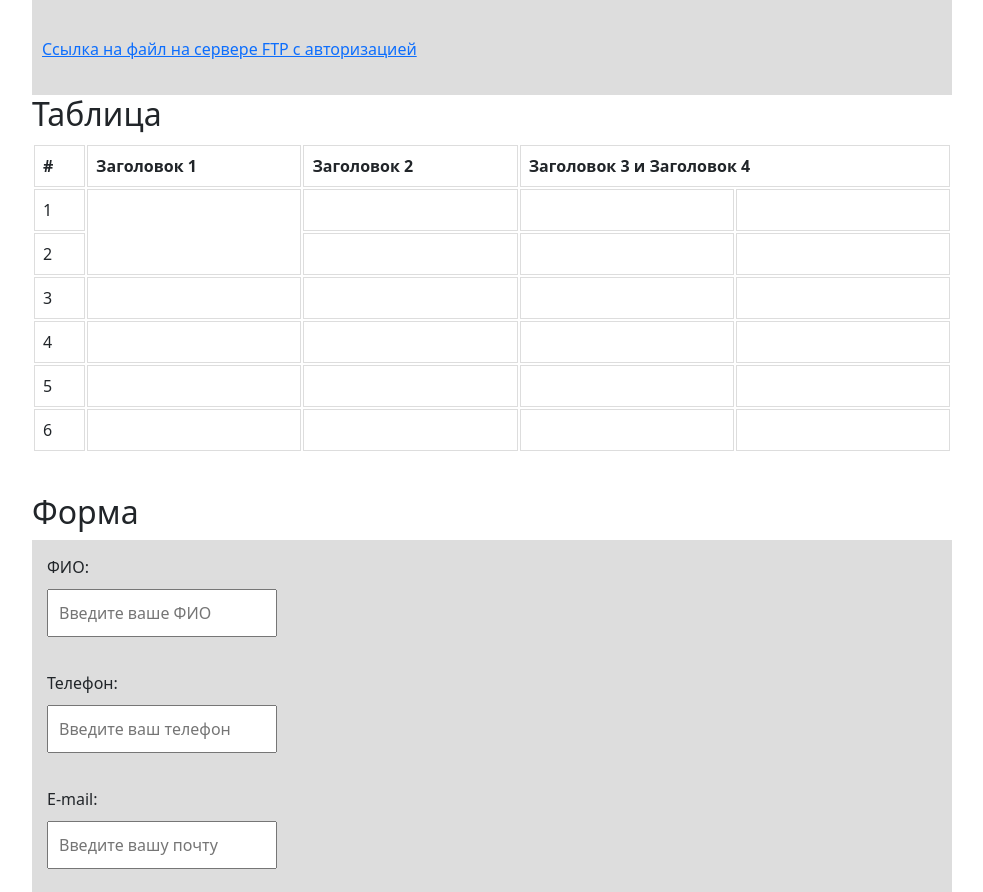
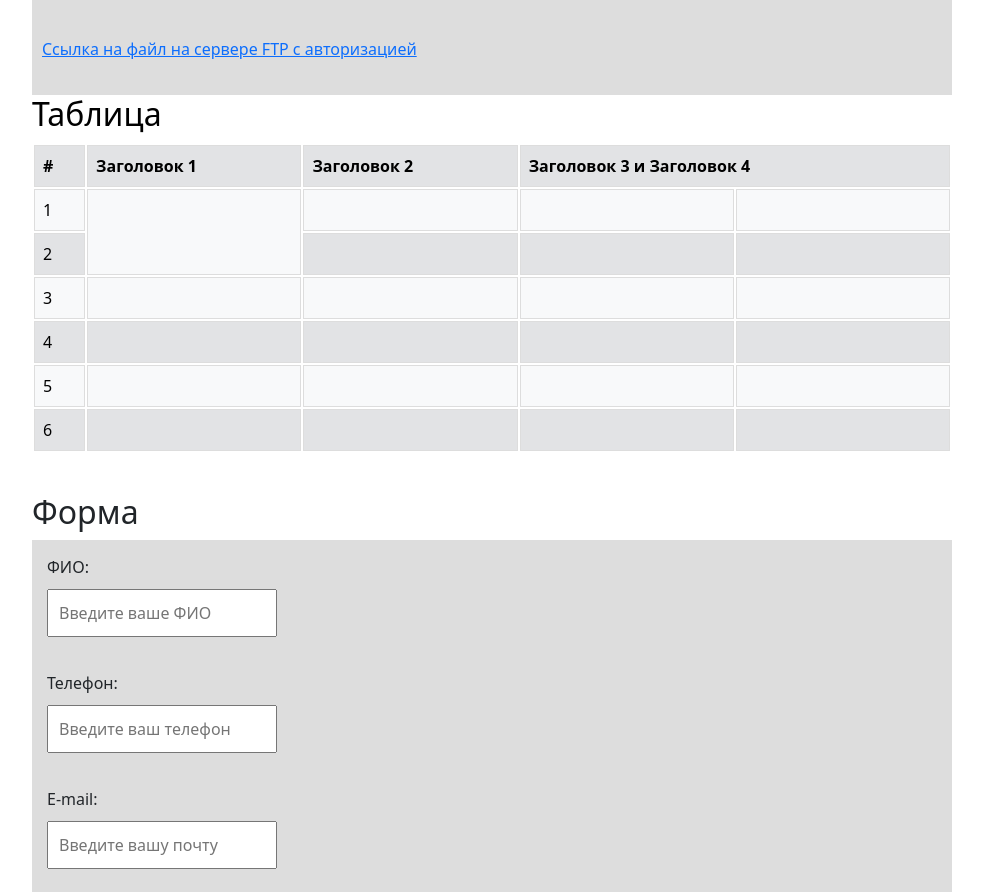
Before and after one commit to DD-Jahongir/web.no4, a plain HTML site: page index.html in a window 1280 px wide. Shown: the part 1606-2498 px from the top of the page, without its empty margins (148-1131 px from the left). Drawn offline with nearby package versions, Linux system fonts and the light colour scheme.

Commit message:
Update index.html

```diff
--- a/index.html
+++ b/index.html
@@ -2,7 +2,7 @@
 <html lang="ru">
 <head>
     <meta charset="UTF-8">
-    <title>Задание 3</title>
+    <title>WEB</title>
     <link rel="stylesheet" href="style.css">
     <link href="https://cdn.jsdelivr.net/npm/bootstrap@5.3.0/dist/css/bootstrap.min.css" rel="stylesheet">
 </head>
@@ -22,51 +22,51 @@
   </div>
 
     <main>
-      <div class="table">
+      <div class="table table-success table-striped">
         <table>
           <h2>Таблица</h2>
           <thead>
-            <tr class="nechet">
+            <tr class="table-secondary">
                 <th>#</th>
                 <th>Заголовок 1</th>
                 <th>Заголовок 2</th>
                 <th colspan="2">Заголовок 3 и Заголовок 4</th>
             </tr>
-            <tr class="nechet">
+            <tr class="table-light">
                 <td>1</td>
                 <td rowspan="2"></td>
                 <td></td>
                 <td></td>
                 <td></td>
             </tr>
-            <tr class="chet">
+            <tr class="table-secondary">
                 <td>2</td>
                 <td></td>
                 <td></td>
                 <td></td>
             </tr>
-            <tr class="nechet">
+            <tr class="table-light">
                 <td>3</td>
                 <td></td>
                 <td></td>
                 <td></td>
                 <td></td>
             </tr>
-            <tr class="chet">
+            <tr class="table-secondary">
                 <td>4</td>
                 <td></td>
                 <td></td>
                 <td></td>
                 <td></td>
             </tr>
-            <tr class="nechet">
+            <tr class="table-light">
                 <td>5</td>
                 <td></td>
                 <td></td>
                 <td></td>
                 <td></td>
             </tr>
-            <tr class="chet">
+            <tr class="table-secondary">
                 <td>6</td>
                 <td></td>
                 <td></td>
```
